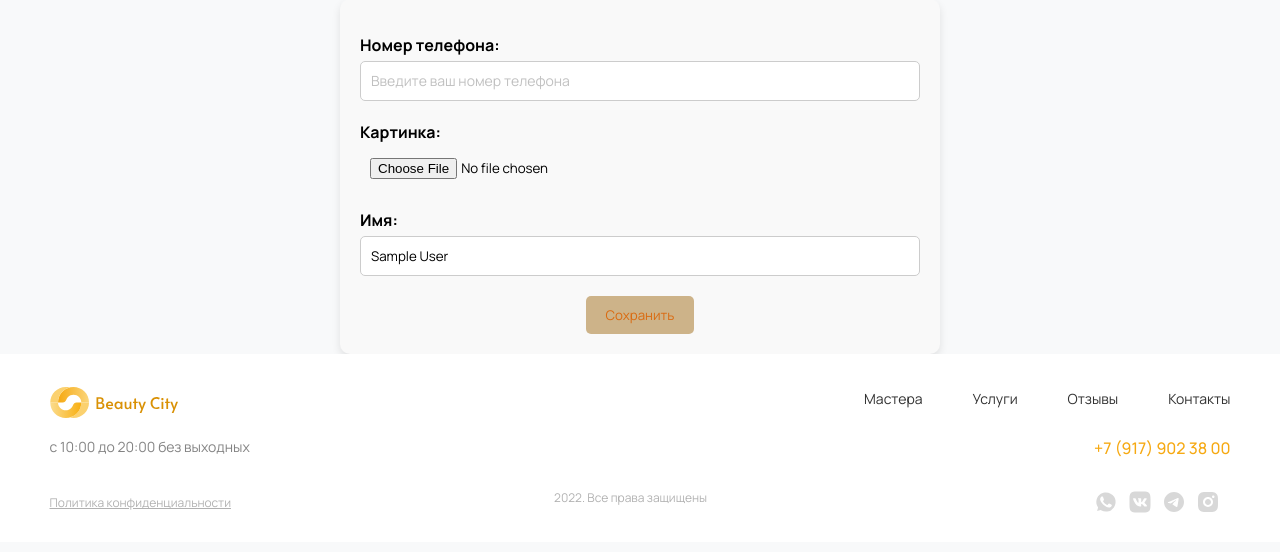
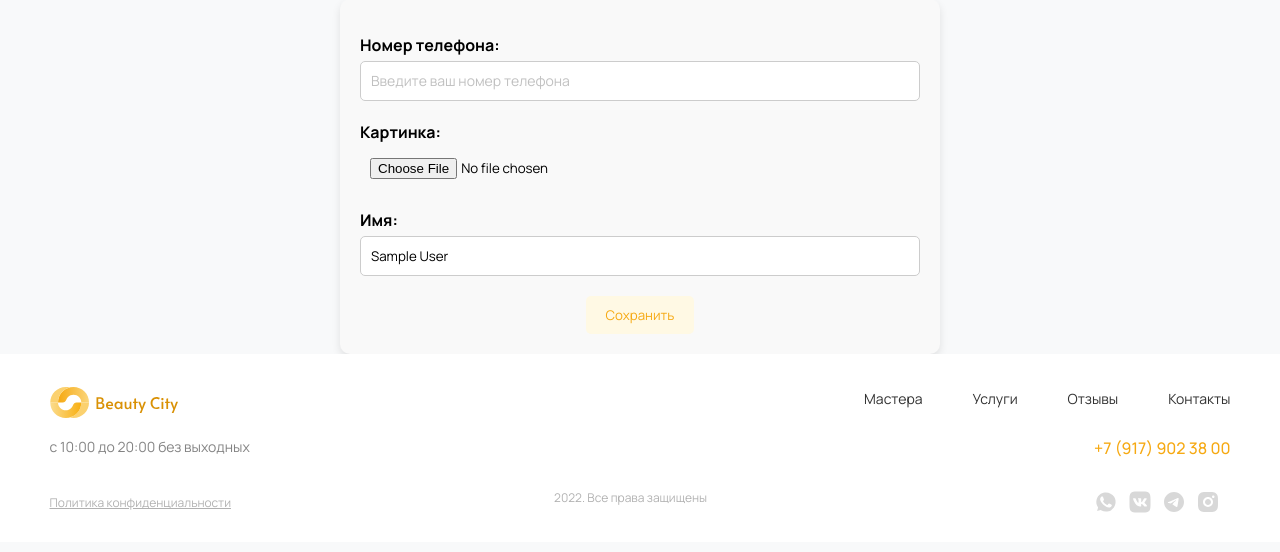
Before and after one commit to Hard-Working-Dimka/Beauty_salon, a Django app: page /edit_profile/ in a window 1280 px wide. Shown: the part 151-703 px from the top of the page. Run offline with Django 4.2, Linux system fonts and the light colour scheme; the visitor is signed in with stand-in values (Sample User, id 1).

Commit message:
change colors

```diff
--- a/templates/profile_edit.html
+++ b/templates/profile_edit.html
@@ -27,7 +27,7 @@
     {% endfor %}
 
     <div class="form-group" style="text-align: center;">
-        <button type="submit" style="background-color: #cdb389; color: #da6a10; padding: 10px 20px; border: none; border-radius: 5px; cursor: pointer;">
+        <button type="submit" style="background-color: #FFF9E4; color: #F6A912; padding: 10px 20px; border: none; border-radius: 5px; cursor: pointer;">
             Сохранить
         </button>
     </div>
```
